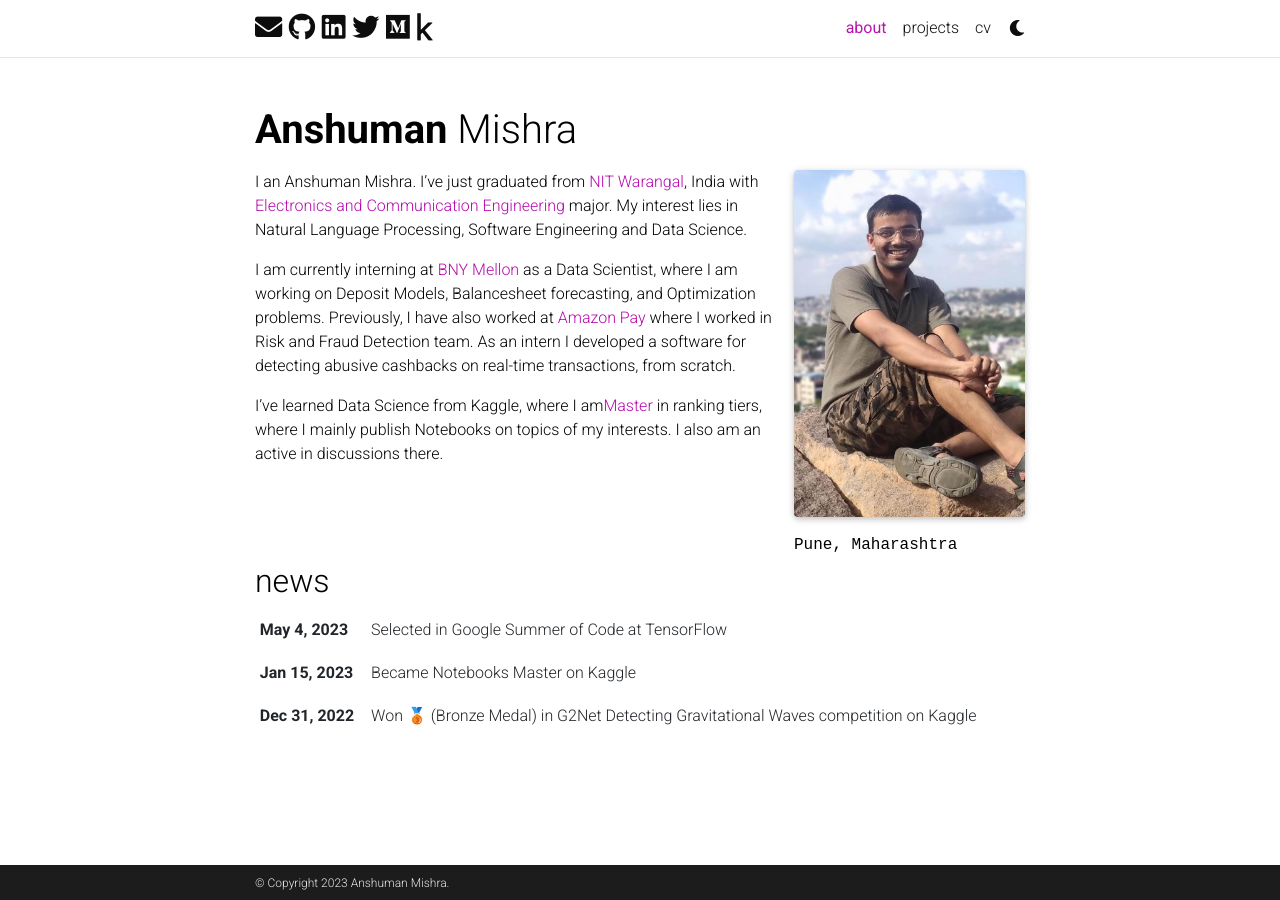
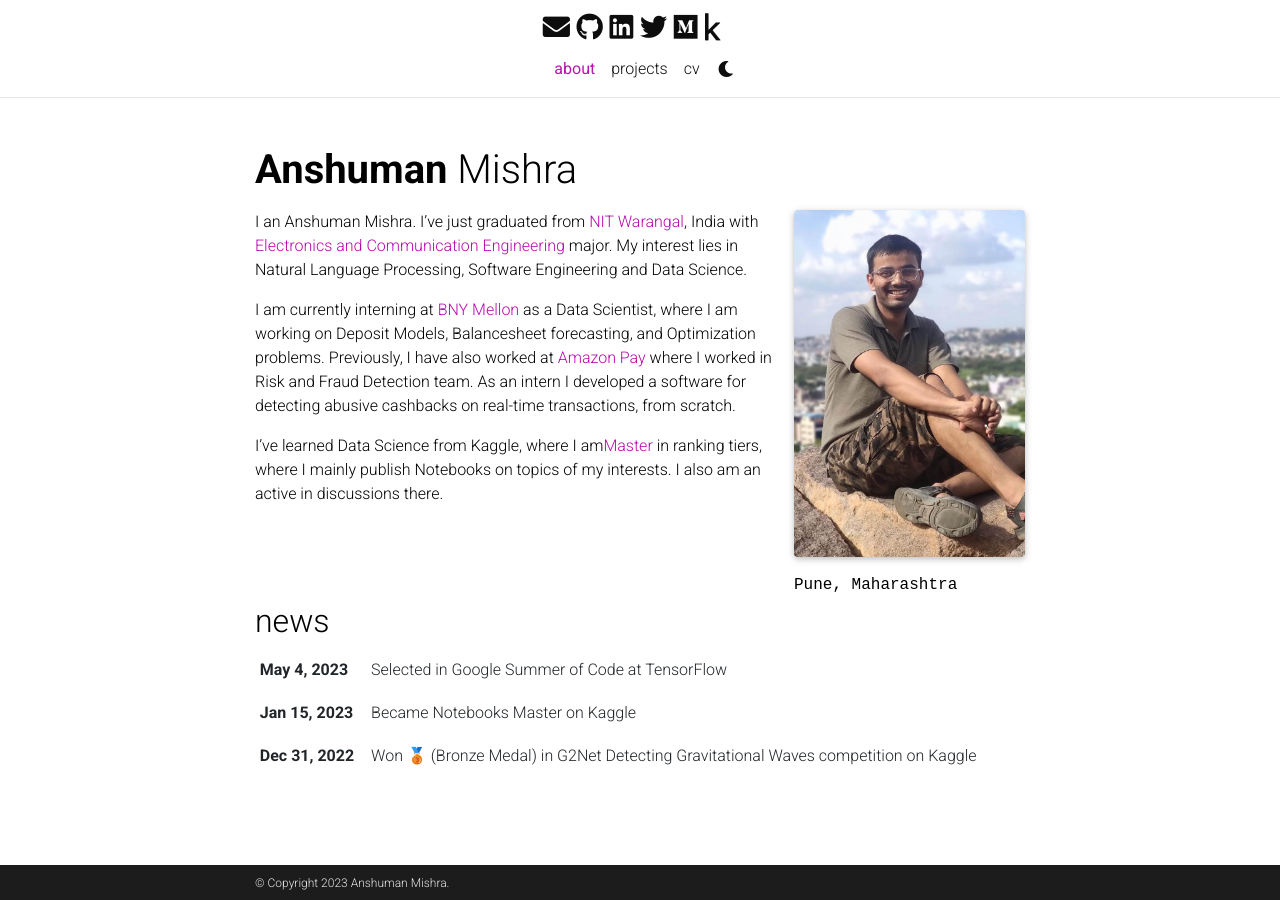
Before and after one commit to shivance/shivance.github.io, a Jekyll site: the page built from _pages/about.md, in a window 1280 px wide. Built offline with Jekyll 4.4.1, drawn with Linux system fonts in a browser that asks for light colours; full-size pictures stand in for the smaller copies a plugin makes; comment, search, counter and statistics services are not loaded; a style sheet for code colours, icons or effects is not loaded.

Commit message:
adding flex direction

```diff
--- a/_sass/_base.scss
+++ b/_sass/_base.scss
@@ -538,6 +538,12 @@ footer.sticky-bottom {
 // Projects
 
 .projects {
+
+  .container{
+    display: flex;
+    flex-direction: column;
+  }
+
   a {
     text-decoration: none;
 
--- a/_sass/_layout.scss
+++ b/_sass/_layout.scss
@@ -24,6 +24,8 @@ body.sticky-bottom-footer {
 
 .container {
   max-width: $max-content-width;
+  display: flex;
+  flex-direction: column;
 }
 
 // Profile
```
